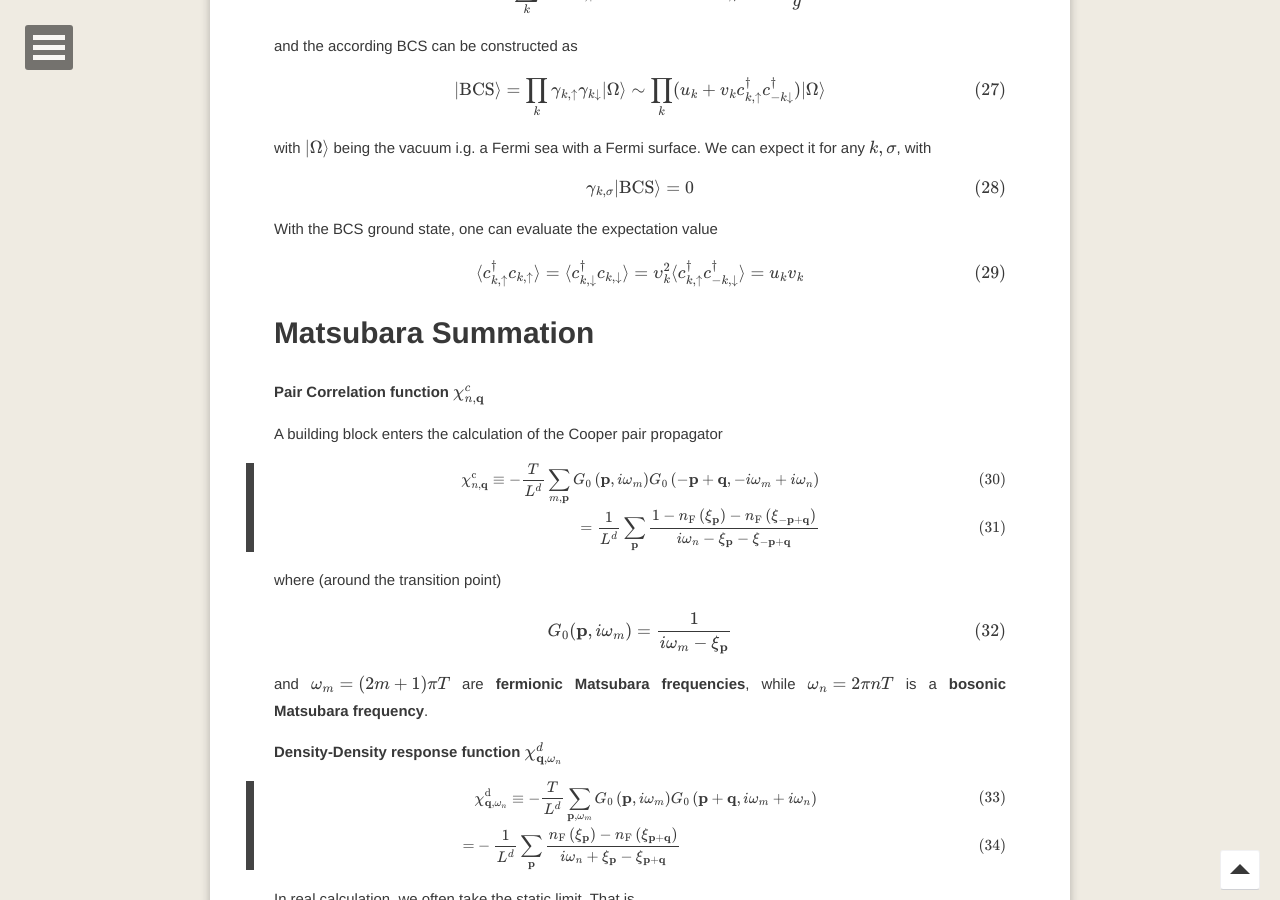
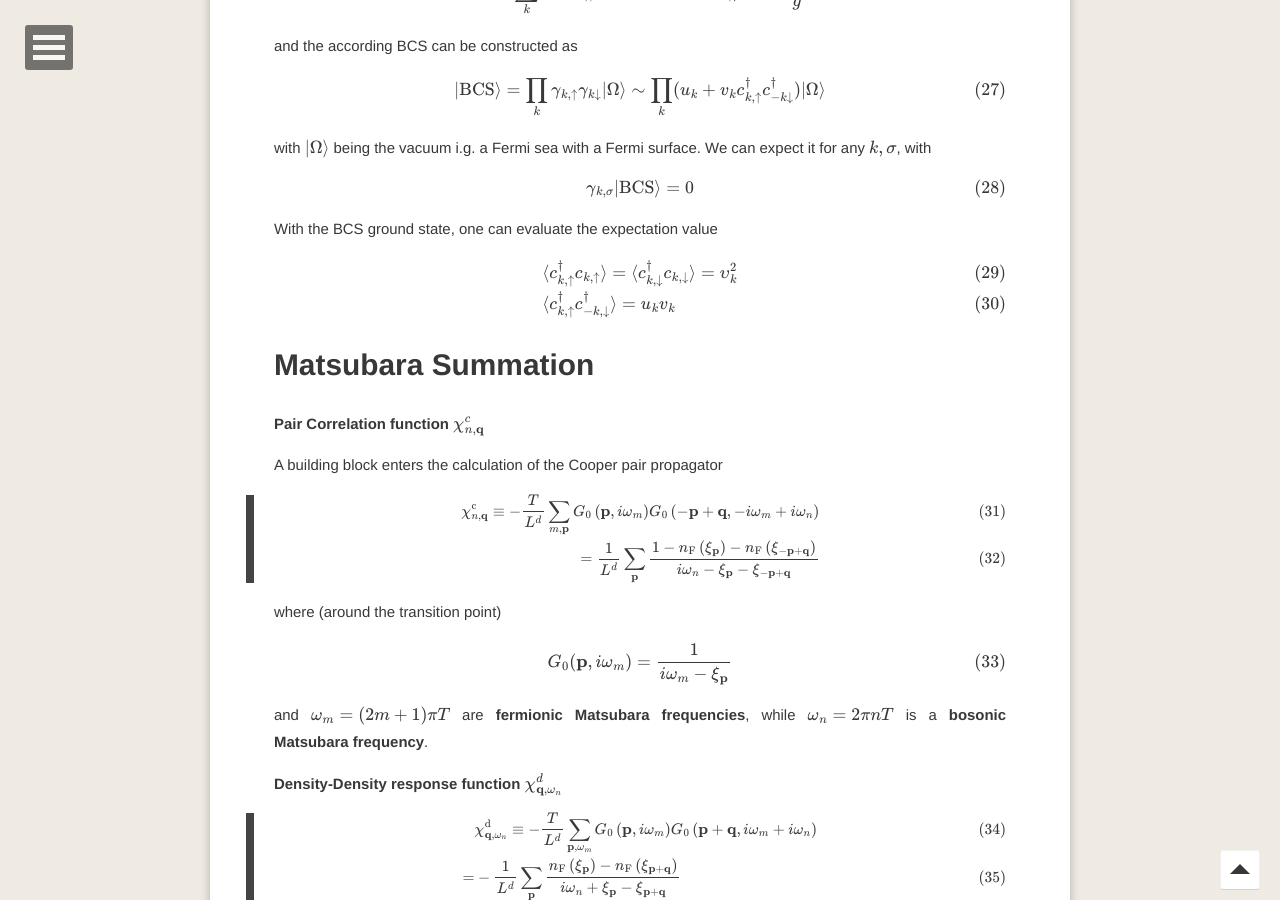
Before and after one commit to shuaichenphysics/shuaichenphysics.github.io, a Jekyll site: the page built from _posts/2023-11-29-Formula_dictionary.md, in a window 1280 px wide and 900 px high, scrolled down 3199 px. Built offline with Jekyll 4.4.1, drawn with Linux system fonts in a browser that asks for light colours; formulas are drawn with MathJax 3; comment, search, counter and statistics services are not loaded.

Commit message:
add Formula_dictionary.md

```diff
--- a/_posts/2023-11-29-Formula_dictionary.md
+++ b/_posts/2023-11-29-Formula_dictionary.md
@@ -208,8 +208,10 @@ $$
 With the BCS ground state, one can evaluate the expectation value
 
 $$
-\langle c^\dagger_{k,\uparrow}c_{k,\uparrow}\rangle=\langle c^\dagger_{k,\downarrow}c_{k,\downarrow} \rangle = \upsilon_k^2 \\
-\langle c^\dagger_{k,\uparrow}c^\dagger_{-k,\downarrow}\rangle = u_kv_k
+\begin{align}
+& \langle c^\dagger_{k,\uparrow}c_{k,\uparrow}\rangle=\langle c^\dagger_{k,\downarrow}c_{k,\downarrow} \rangle = \upsilon_k^2  \\
+& \langle c^\dagger_{k,\uparrow}c^\dagger_{-k,\downarrow}\rangle = u_k v_k
+\end{align}
 $$
 
 # Matsubara Summation
```
